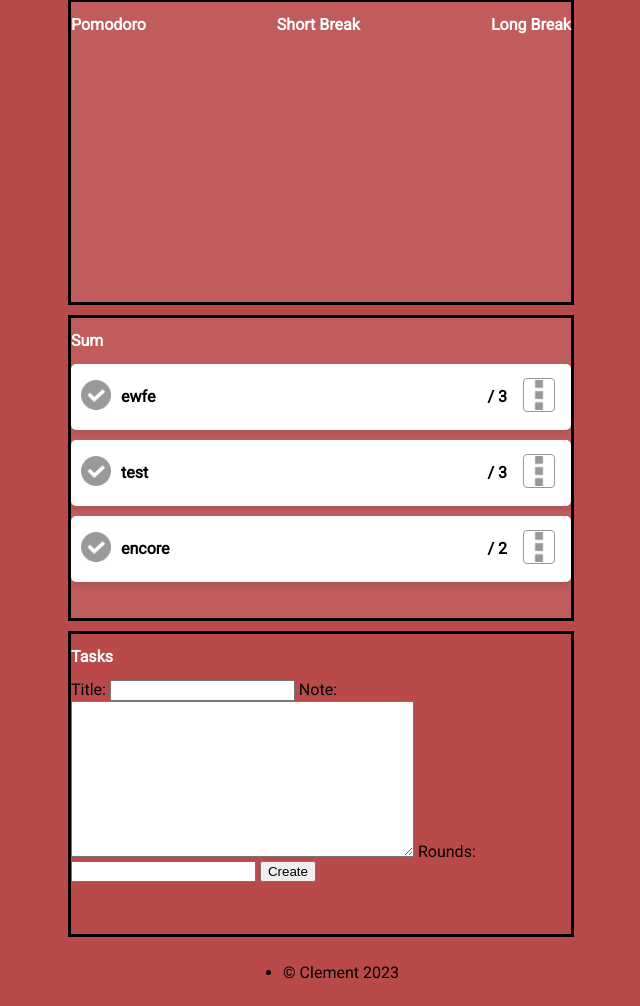
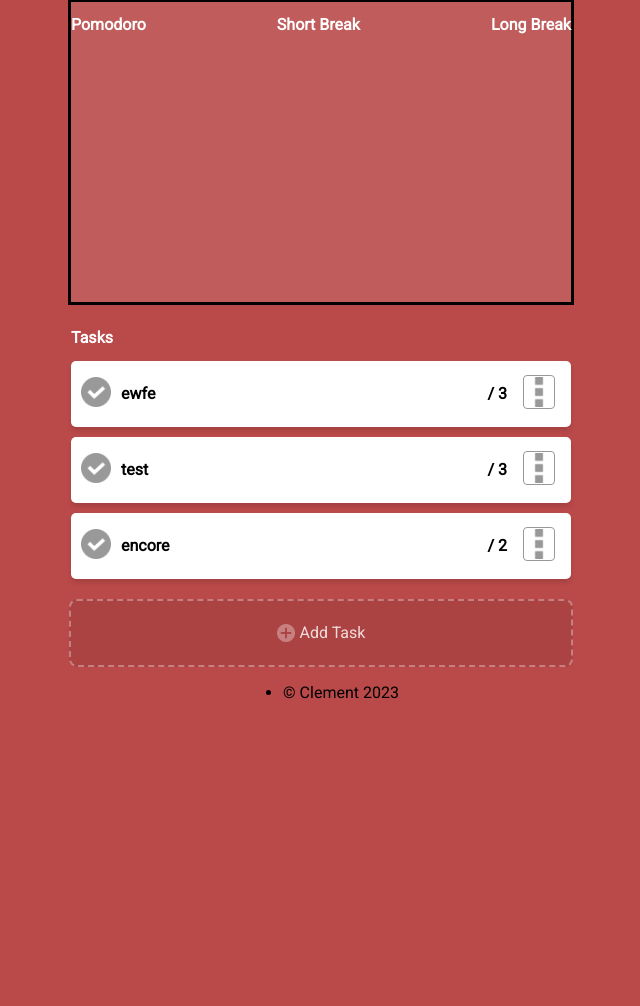
Before and after one commit to gambas-maker/focus, a Django app: page / in a window 1280 px wide. Shown: the part 73-1079 px from the top of the page, without its empty margins (319-959 px from the left). After the commit the page ends 772 px from the top, so only its background shows below. Run offline with Django 4.2, Linux system fonts and the light colour scheme; data comes from the database, SQL or seed files in the repository; both versions use the stored data as it was after the commit; some libraries are stand-ins or nearby versions.

Commit message:
add task moda;

```diff
--- a/focus_pomo/focus_pomo/urls.py
+++ b/focus_pomo/focus_pomo/urls.py
@@ -24,4 +24,5 @@ urlpatterns = [
     path("admin/", admin.site.urls),
     path('tasks/', include('tasks.urls')),
     path('', views.Index.as_view(), name='index'),
+    path('task/<int:pk>/remove/', views.remove_task, name='task_delete'),
 ]
--- a/focus_pomo/focus_pomo/views.py
+++ b/focus_pomo/focus_pomo/views.py
@@ -2,6 +2,7 @@ from typing import Any, Dict
 from django.views.generic import TemplateView, CreateView, ListView,FormView
 from tasks.forms import TaskForm
 from tasks.models import Task
+from django.shortcuts import get_object_or_404, redirect
 from django.urls import reverse_lazy
 
 class Index(FormView, TemplateView):
@@ -25,3 +26,9 @@ class Index(FormView, TemplateView):
         context = super().get_context_data(**kwargs)
         context['tasks'] = Task.objects.all()
         return context
+
+def remove_task(task, pk):
+    task = get_object_or_404(Task, pk=pk)
+    task.delete()
+    return redirect('index')
+    # success_url = reverse_lazy('index')
--- a/focus_pomo/static/master.css
+++ b/focus_pomo/static/master.css
@@ -42,11 +42,10 @@ body{
     margin-bottom: 10px;
     border-style: solid;
 }
+
 .task{
     width: 500px;
-    height: 300px;
     margin-bottom: 10px;
-    border-style: solid;
 }
 
 .card{
@@ -110,3 +109,35 @@ h2{
     background-color: white;
     display: none;
 }
+
+.plus{
+    width: 18px;
+    height: 18px;
+    opacity: 0.4;
+    color: white;
+    border-width: 0.1px;
+    padding: 1px 0px 1px 0px;
+    margin-right: 5px;
+}
+
+.add_task{
+    border: 2px dashed rgba(255, 255, 255, 0.4);
+    background-color: rgba(0, 0, 0, 0.1);
+    opacity: 0.8;
+    border-radius: 8px;
+    color: white;
+    display: flex;
+    flex-direction: row;
+    align-items: center;
+    justify-content: center;
+    width: 500px;
+    height: 64px;
+}
+
+.add_task:hover{
+    opacity: 1;
+}
+
+.task_creation{
+    display: none;
+}
--- a/focus_pomo/static/master.js
+++ b/focus_pomo/static/master.js
@@ -11,3 +11,17 @@ function closeModal(taskId) {
     card.style.display = 'flex';
     modal.style.display = 'none';
 }
+
+function openForm(){
+    const task_creation =  document.querySelector('.task_creation');
+    const add_task = document.querySelector('.add_task');
+    task_creation.style.display = 'flex';
+    add_task.style.display = 'none';
+}
+
+function closeForm(){
+    const task_creation =  document.querySelector('.task_creation');
+    const add_task = document.querySelector('.add_task');
+    task_creation.style.display = 'none';
+    add_task.style.display = 'flex';
+}
--- a/focus_pomo/templates/index.html
+++ b/focus_pomo/templates/index.html
@@ -37,8 +37,8 @@
             <h2>Long Break</h2>
         </div>
     </div>
-    <div class="screen">
-        <h2>Sum</h2>
+    <div class="task">
+        <h2>Tasks</h2>
         {% for task in tasks %}
         <div class="card" id="card{{ task.id }}">
             <div class="title">
@@ -59,20 +59,25 @@
                 <p class="text">{{task.note}}</p>
             </div>
             <div class="action">
-                <button type="submit">delete</button>
+                <a href="{% url 'task_delete' pk=task.pk %}">delete</a>
                 <button onclick="closeModal('{{ task.id }}')">cancel</button>
                 <button type="submit">save</button>
             </div>
         </div>
          {% endfor %}
     </div>
-    <div class="task">
-        <h2>Tasks</h2>
+
+    <div class="add_task" onclick="openForm()">
+        <img src="static\images\plus (1).png" alt="add icon" class="plus">
+        <p>Add Task</p>
+    </div>
+    <div class="task_creation">
         <form method="post">
             {% csrf_token %}
             {{form}}
             <input type="submit" value="Create">
         </form>
+        <button onclick="closeForm()">cancel</button>
+    </div>
 
-    </div>
 {% endblock body_block %}
```
Also changed, not shown: focus_pomo/db.sqlite3, focus_pomo/static/images/plus (1).png (added).
